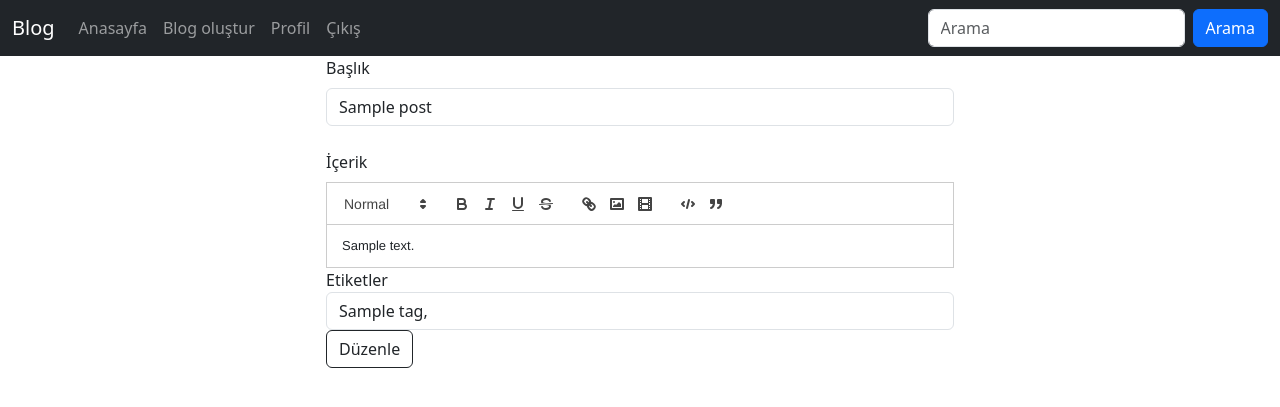
After one commit to YeNLoR/blogprototype, a Flask app: page /edit/1 in a window 1280 px wide. The commit adds this page. Shown: the top 407 px of the page. Run offline with Flask 3, Linux system fonts and the light colour scheme; a user stored in the database is signed in; tables that the repository leaves empty hold one stand-in row (values such as "Sample post"); some libraries are stand-ins or nearby versions.

Commit message:
blog düzenleme

```diff
--- a/main.py
+++ b/main.py
@@ -187,6 +187,39 @@ def show_post(post_id):
         return flask.render_template('show_post.html',
                                      post=check_post,
                                      comments=check_post.comments)
+
+@app.route("/edit/<post_id>", methods=['GET','POST'])
+@flask_login.login_required
+def edit_post(post_id):
+    check_post = db.session.query(Posts).filter_by(id=post_id).first()
+    old_tags = {
+        db.session.query(Tags).filter_by(id=tag.id).first().name
+        for tag in check_post.tags
+    }
+    tag_string = ""
+    for tag in old_tags:
+        tag_string += f"{tag},"
+    if request.method == 'POST':
+        title = request.form['title']
+        content = request.form['content']
+        tags = get_tag_list(request.form['tags'])
+        final_content = process_content(content)
+        if len(final_content) > 0 and len(title) > 0:
+            check_post.title = title
+            check_post.content = final_content
+            check_post.tags = []
+            for tag in tags:
+                if not db.session.query(Tags).filter_by(name=tag).all():
+                    db.session.add(Tags(name=str(tag)))
+                check_post.tags.append(db.session.query(Tags).filter_by(name=str(tag)).first())
+
+            db.session.commit()
+    return flask.render_template('edit.html',
+                                 post=check_post,
+                                 tags=tag_string)
+
+
+
 @app.route('/search', methods=['GET', 'POST'])
 def search():
     if request.method == 'POST':
--- /dev/null
+++ b/templates/edit.html
@@ -0,0 +1,25 @@
+{% extends 'base.html' %}
+{% block body %}
+<div class="row justify-content-center  ">
+    <div class="col-sm-10 col-md-8 col-lg-6">
+        <form id="post_form" method="POST" action="/edit/{{ post.id }}">
+            <div>
+                <label for="title" class="form-label">Başlık</label><br>
+                <input type="text" id="title" name="title" value="{{ post.title }}" class="form-control"><br>
+                <label for="content" class="form-label">İçerik</label><br>
+                <textarea id="content" name="content" style="display:none;"></textarea>
+                <link href="https://cdn.jsdelivr.net/npm/quill@2/dist/quill.snow.css" rel="stylesheet">
+                <link href="/static/quill.css" rel="stylesheet">
+                <div id="editor">
+                    {{ post.content | safe }}
+                </div>
+                <label for="tags">Etiketler</label>
+                <input type="text" name="tags" id="tags" value="{{ tags }}" placeholder="örnek: bilim, bilgisayar" class="form-control">
+                <button type="submit" id="submit" name="submit" class="btn btn-outline-dark">Düzenle</button>
+                <script src="https://cdn.jsdelivr.net/npm/quill@2/dist/quill.js"></script>
+                <script src="/static/quill.js"></script>
+            </div>
+        </form>
+    </div>
+</div>
+{% endblock %}
--- a/templates/post_list.html
+++ b/templates/post_list.html
@@ -25,7 +25,9 @@
                         <button type="submit" name="delete_post" value="{{ post.id }}" class="dropdown-item">Sil</button>
                     </form>
                 </li>
-                <li><a class="dropdown-item" href="#">Düzenle</a></li>
+                <li>
+                    <a href="/edit/{{ post.id }}" class="dropdown-item">Düzenle</a>
+                </li>
                 </ul>
                 </div>
             </div>
```
